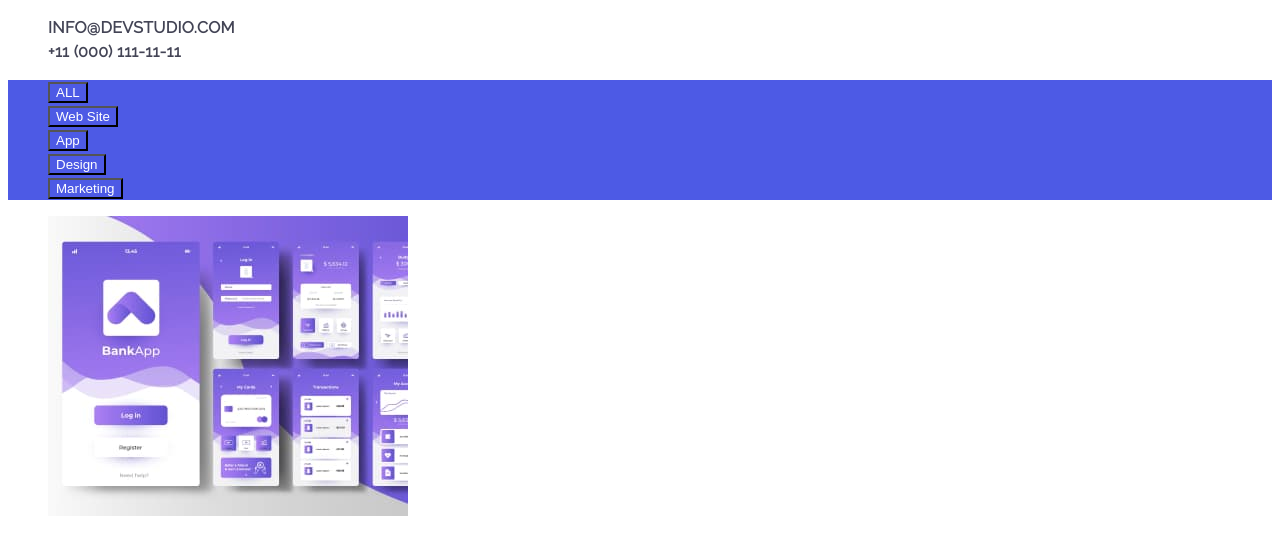
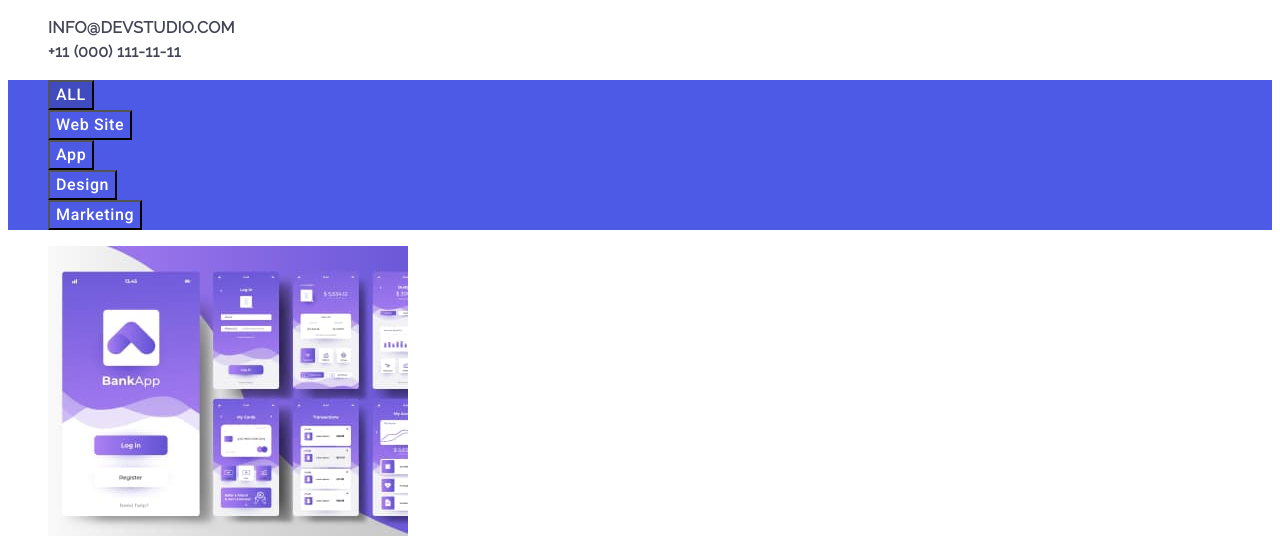
Before and after one commit to Kateryna222/goit-markup-hw-02, a plain HTML site: page portfolio.html in a window 1280 px wide. Both pictures are taken after a click on the button "ALL". Shown: the part 120-656 px from the top of the page. Drawn offline with Linux system fonts and the light colour scheme.

Commit message:
Update styles.css

```diff
--- a/css/styles.css
+++ b/css/styles.css
@@ -110,6 +110,7 @@ line-height: 1.5;
 
 
 button {
+  font-family: inherit;
   cursor: pointer;
 }
 
@@ -133,6 +134,7 @@ button {
   color: var(--primary-text-color);
 
   }
+
   .header-phone {
   color: var(--primary-text-color);
   }
@@ -142,12 +144,14 @@ color: var(--title-text-color);
   letter-spacing: 0.02em;
 }
 
-.header-link{
+.header-link {
   color: var(--title-text-color);
   font-weight: 500;
   font-size: 16px;
   line-height: 1.5;
-  letter-spacing: 0.02em;}
+  letter-spacing: 0.02em;
+}
+
 
 .header-link:hover,
 .header-link:focus {
@@ -168,7 +172,21 @@ background-color: var(--primary-white-color);
   letter-spacing: 0.02em;
 }
 
-.hero-btn.list{
+
+
+/* button*/
+.button {
+  color: var(--t);
+  background-color: var(--primary-white-color);
+
+  font-family: inherit;
+    font-weight: 500;
+    align-items: center;
+    text-align: center;
+    letter-spacing: 0.04em;
+  }
+
+.hero-btn {
   font-family: "Roboto", sans-serif;
   font-style: normal;
   font-weight: 500;
@@ -176,17 +194,18 @@ background-color: var(--primary-white-color);
   line-height: 1.5;
   align-items: center;
   letter-spacing: 0.04em;
+
   color: var(--primary-white-color);
   background-color: var(--accent-color);
-
 }
 
-.hero-btn .link:hover,
-.hero-btn .link:focus {
+.hero-btn:hover,
+.hero-btn:focus {
   color: var(--primary-white-color);
   background-color: var(--change-color);
   cursor: pointer;
 }
+
 
 .oder {
  background-color: var(--title-text-color);
@@ -256,49 +275,6 @@ text-align: center;
 
 
 
-
-
-/* button*/
-.button {
-color: var(--t);
-background-color: var(--primary-white-color);
-
-font-family: inherit;
-  font-weight: 500;
-  align-items: center;
-  text-align: center;
-  letter-spacing: 0.04em;
-}
-
-
-.hero-btn.btn {
-  color: var(--primary-white-color);
-  background-color: var(--accent-color);
-
-}
-
-.hero-btn.list {
-  font-family: "Roboto", sans-serif;
-  font-style: normal;
-  font-weight: 500;
-  font-size: 16px;
-  line-height: 1.5;
-  align-items: center;
-  letter-spacing: 0.04em;
-  color: var(--primary-white-color);
-  background-color: var(--accent-color);
-
-}
-
-.
-
-
-
-.hero-btn.btn .link:hover,
-.hero-btn.btn .link:focus {
-color: var(--primary-white-color);
-background-color: var(--change-color);
-cursor: pointer;
 
 /*footer*/
 
```
Lines whose indentation alone changed are shown as unchanged.
